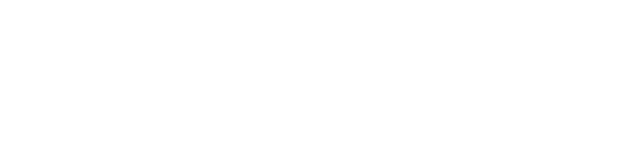
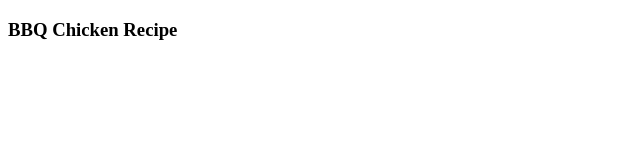
Before and after one commit to adilshads/odin-recipes, a plain HTML site: page recipes/bbq-chicken.html in a window 1280 px wide. Shown: the whole page, without its empty margins (0-640 px from the left). Drawn offline with Linux system fonts and the light colour scheme.

Commit message:
Header added to body of bbq chicken file

```diff
--- a/recipes/bbq-chicken.html
+++ b/recipes/bbq-chicken.html
@@ -6,6 +6,6 @@
     </head>
 
     <body>
-
+        <h3>BBQ Chicken Recipe</h3>
     </body>
 </html>
```
